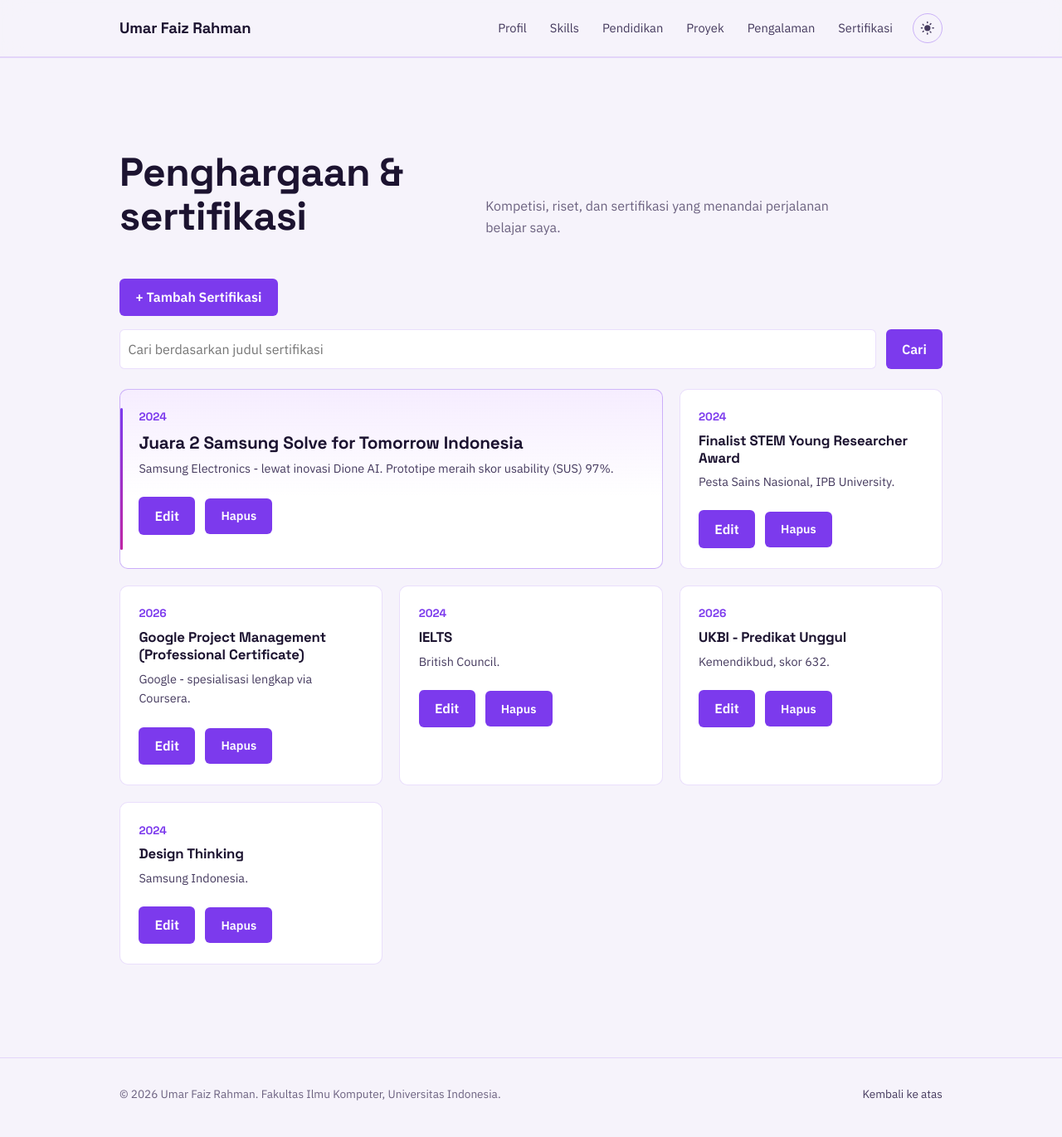
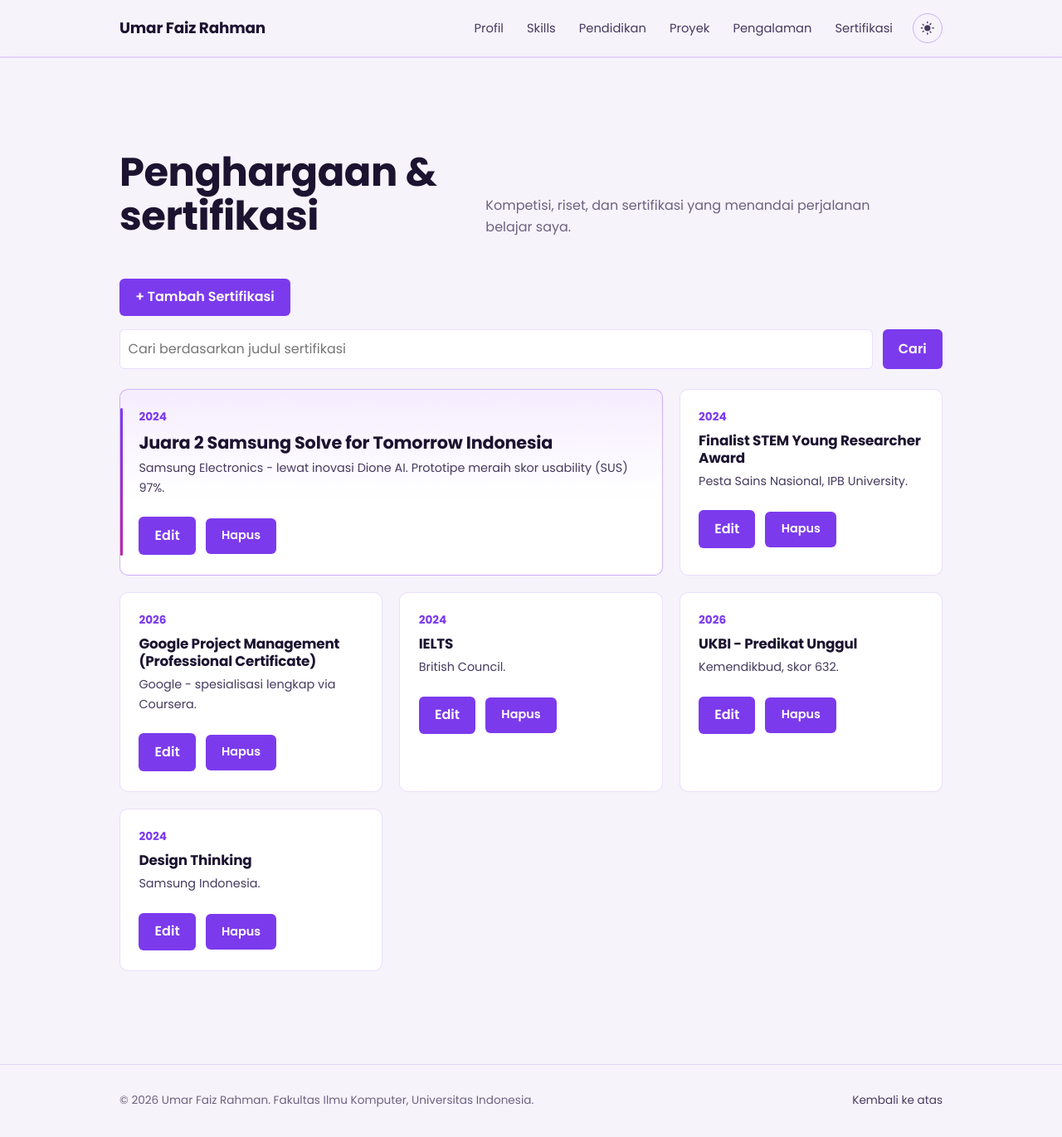
Before and after one commit to McKenzy65/myportofolio, a Django app: page /certifications/ in a window 1280 px wide. Shown: the whole page at 83% size. Before the commit the page ends 1327 px from the top, so only its background shows below. Run offline with Django 5.2, Linux system fonts and the light colour scheme; data comes from the database, SQL or seed files in the repository.

Commit message:
style: switch site font to Poppins

```diff
--- a/static/css/style.css
+++ b/static/css/style.css
@@ -39,8 +39,8 @@
     --line: rgba(180, 107, 255, 0.2);
     --line-strong: rgba(180, 107, 255, 0.45);
 
-    --font-display: "Space Grotesk", -apple-system, "Segoe UI", sans-serif;
-    --font-body: "IBM Plex Sans", -apple-system, "Segoe UI", Roboto, sans-serif;
+    --font-display: "Poppins", -apple-system, "Segoe UI", sans-serif;
+    --font-body: "Poppins", -apple-system, "Segoe UI", Roboto, sans-serif;
 
     --radius: 4px;
     --radius-lg: 10px;
--- a/templates/base.html
+++ b/templates/base.html
@@ -6,7 +6,7 @@
     <meta name="viewport" content="width=device-width, initial-scale=1.0">
     <link rel="preconnect" href="https://fonts.googleapis.com">
     <link rel="preconnect" href="https://fonts.gstatic.com" crossorigin>
-    <link href="https://fonts.googleapis.com/css2?family=Space+Grotesk:wght@500;700&family=IBM+Plex+Sans:ital,wght@0,400;0,500;0,600;1,400&display=swap" rel="stylesheet">
+    <link href="https://fonts.googleapis.com/css2?family=Poppins:ital,wght@0,400;0,500;0,600;0,700;1,400&display=swap" rel="stylesheet">
     <link rel="stylesheet" href="{% static 'css/style.css' %}">
     <script>
         (function () {
```
